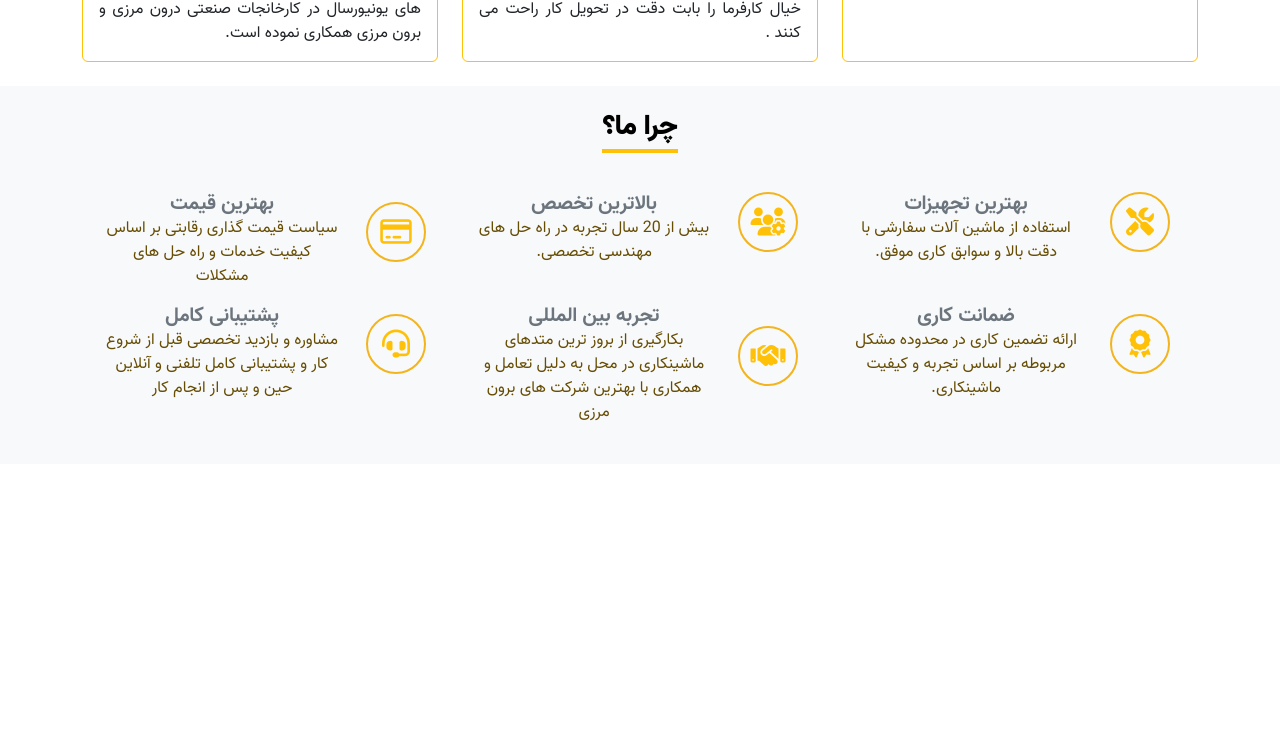
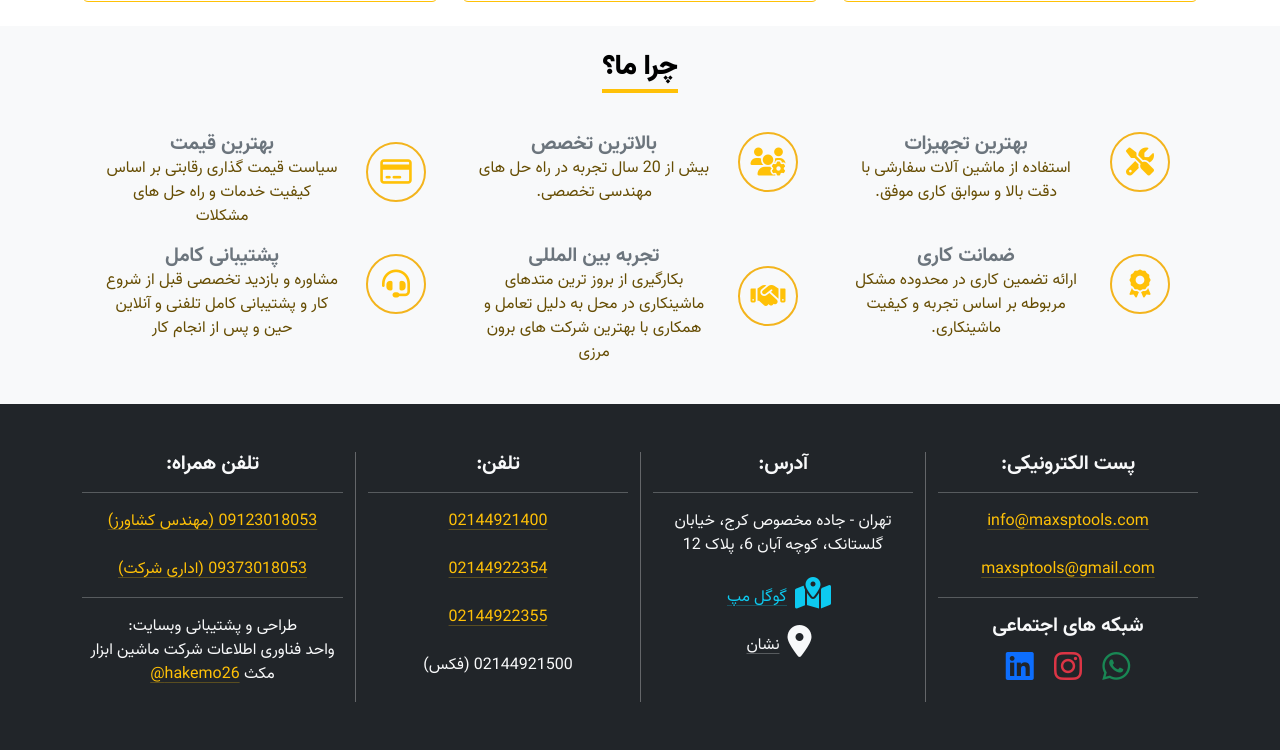
Before and after one commit to hakem26/maxsptools, a plain HTML site: page index.html in a window 1280 px wide. Shown: the part 1990-2740 px from the top of the page. Before the commit the page ends 2454 px from the top, so only its background shows below. Drawn offline with Linux system fonts and the light colour scheme.

Commit message:
add footer and updates

```diff
--- a/assets/css/style.css
+++ b/assets/css/style.css
@@ -122,3 +122,27 @@ nav .navbar-nav li a:hover {
   opacity: 1;
   transition: opacity 0.7s ease-in-out;
 }
+
+.footer-col {
+  border-left: 1px solid rgba(255, 255, 255, 0.3);
+}
+
+.footer-col:last-child {
+  border-left: none;
+}
+
+.text-warning {
+  text-decoration: none;
+}
+
+@media (max-width: 767px) {
+  .footer-col {
+    border-left: 0;
+  }
+}
+
+.icon-text-container {
+  display: flex;
+  align-items: center; /* قرار دادن موارد در مرکز عمودی */
+  justify-content: center; /* قرار دادن موارد در مرکز افقی */
+}
--- a/assets/js/script.js
+++ b/assets/js/script.js
@@ -36,9 +36,3 @@ document.addEventListener("DOMContentLoaded", function () {
     // Call the function initially to load the visible content on page load
     lazyLoadContent();
 });
-
-
-
-$(function () {
-    $("#nav").load("../../content/main/nav.html");
-});
--- a/index.html
+++ b/index.html
@@ -139,7 +139,7 @@
                     <div class="col-lg-4 ">
                         <img class="img-fluid" src="assets/img/home/intro.jpg" alt="فلنج فیسر">
                     </div>
-                    <p class="text-lg-justify fs-5">چنانچه در ساخت يا تعمير ماشين آلات سنگين، بخشي از كار نياز به
+                    <p class="text-lg-justify ">چنانچه در ساخت يا تعمير ماشين آلات سنگين، بخشي از كار نياز به
                         ماشينكاري
                         داشته و به هر دليل امكان
                         انتقال آن قطعه يا دستگاه به روي ماشين ابزارهاي معمولي مقدور نبوده و يا بسيار وقت گير و هزينه بر
@@ -243,7 +243,7 @@
                             <div class="carousel-item">
                                 <img src="assets/img/slides/boring.jpg" class="d-block w-100" alt="سنگ زنی پره">
                                 <div class="carousel-caption d-md-block">
-                                    <h5 class="text-white">بورینگ</h5>
+                                    <h5 class="text-white">لاین بورینگ</h5>
                                     <p>ماشینکاری انواع سوراخ ها و شفت ها به روش لاین بورینگ</p>
                                 </div>
                             </div>
@@ -485,6 +485,79 @@
 
     </main>
 
+    <!-- FFOOTER -->
+    <footer class="bg-dark text-light py-5">
+        <div class="container text-center">
+            <div class="row">
+                <div class="col-md-6 col-lg-3 footer-col">
+                    <h5>پست الکترونیکی:</h5>
+                    <hr>
+                    <p><a href="mailto:info@maxsptools.com"
+                            class="link-warning link-offset-2 link-underline-opacity-25 link-underline-opacity-100-hover">info@maxsptools.com</a><br><br><a
+                            href="mailto:maxsptools@gmail.com"
+                            class="link-warning link-offset-2 link-underline-opacity-25 link-underline-opacity-100-hover">maxsptools@gmail.com</a>
+                    </p>
+                    <hr>
+                    <h5>شبکه های اجتماعی</h5>
+                    <a href="https://wa.me/whatsapp_number" class="link-success fs-2 px-2"><i
+                            class="fab fa-whatsapp"></i></a>
+                    <a href="https://instagram.com/profile" class="link-danger fs-2 px-2"><i
+                            class="fab fa-instagram"></i></a>
+                    <a href="https://linkedin.com/profile" class="link-primary fs-2 px-2"><i
+                            class="fab fa-linkedin"></i></a>
+                </div>
+                <div class="col-md-6 col-lg-3 footer-col">
+                    <h5>آدرس:</h5>
+                    <hr>
+                    <p>تهران - جاده مخصوص کرج، خیابان گلستانک، کوچه آبان 6، پلاک 12</p>
+                    <div class="icon-text-container"> <!-- افزودن کلاس جدید -->
+                        <a href="https://nshn.ir/rbvH_UOxG7PF" class="link-info fs-2 px-2"><i
+                                class="fas fa-map-marked-alt"></i></a>
+                        <a href="https://nshn.ir/rbvH_UOxG7PF"
+                            class="link-info link-offset-2 link-underline-opacity-25 link-underline-opacity-100-hover">گوگل
+                            مپ</a>
+                    </div>
+                    <div class="icon-text-container"> <!-- افزودن کلاس جدید -->
+                        <a href="https://maps.app.goo.gl/y9Fga5TkXWxYmztA7" class="link-light fs-2 px-2"><i
+                                class="fas fa-map-marker-alt"></i></a>
+                        <a href="https://maps.app.goo.gl/y9Fga5TkXWxYmztA7"
+                            class="link-light link-offset-2 link-underline-opacity-25 link-underline-opacity-100-hover">نشان</a>
+                    </div>
+                </div>
+
+
+
+                <div class="col-md-6 col-lg-3 footer-col">
+                    <h5>تلفن:</h5>
+                    <hr>
+                    <p><a href="tel:02144921400"
+                            class="link-warning link-offset-2 link-underline-opacity-25 link-underline-opacity-100-hover">02144921400</a><br><br><a
+                            href="tel:02144922354"
+                            class="link-warning link-offset-2 link-underline-opacity-25 link-underline-opacity-100-hover">02144922354</a><br><br><a
+                            href="tel:02144922355"
+                            class="link-warning link-offset-2 link-underline-opacity-25 link-underline-opacity-100-hover">02144922355</a><br><br><span>02144921500
+                            (فکس)</span></p>
+                </div>
+                <div class="col-md-6 col-lg-3 footer-col">
+                    <h5>تلفن همراه:</h5>
+                    <hr>
+                    <p><a href="tel:09123018053"
+                            class="link-warning link-offset-2 link-underline-opacity-25 link-underline-opacity-100-hover">09123018053
+                            (مهندس کشاورز)</a><br><br><a href="tel:09373018053"
+                            class="link-warning link-offset-2 link-underline-opacity-25 link-underline-opacity-100-hover">09373018053
+                            (اداری شرکت)</a></p>
+                    <hr>
+                    <p>طراحی و پشتیبانی وبسایت:<br>واحد فناوری اطلاعات شرکت ماشین ابزار مکث <a
+                            href="https://t.me/hakemo26"
+                            class="link-warning link-offset-2 link-underline-opacity-25 link-underline-opacity-100-hover">hakemo26@</a>
+                    </p>
+                </div>
+            </div>
+        </div>
+    </footer>
+
+
+
     <!-- SCRIPTS -->
     <script src="assets/js/bootstrap.bundle.min.js"></script>
     <script src="assets/js/jquery-3.7.1.min.js"></script>
```
Also changed, not shown: assets/img/home/2024-04-22 15_25_08-IRIB.ts - PotPlayer.jpg (deleted), assets/img/home/wear-card.jpg.
